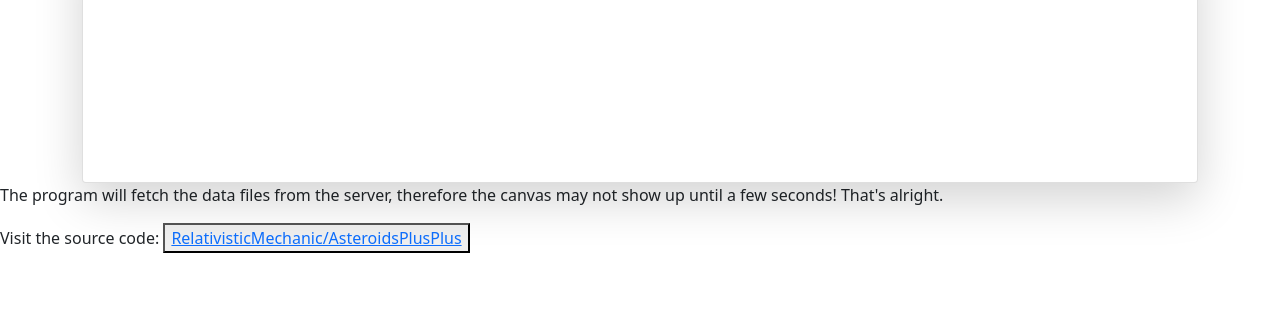
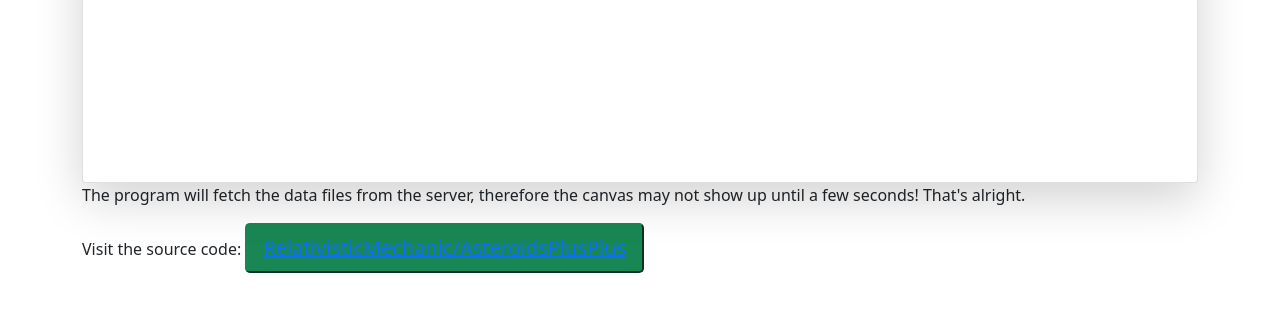
Before and after one commit to RelativisticMechanic/relativisticmechanic.github.io, a plain HTML site: page asteroidsplusplus/index.html in a window 1280 px wide. Shown: the part 130-442 px from the top of the page. Drawn offline with nearby package versions, Linux system fonts and the light colour scheme; no server answers.

Commit message:
Update index.html

```diff
--- a/asteroidsplusplus/index.html
+++ b/asteroidsplusplus/index.html
@@ -39,10 +39,11 @@
                 </div>
             </div>
         </div>
+        <div class="row">
+            <p>The program will fetch the data files from the server, therefore the canvas may not show up until a few seconds! That's alright.</p>
+            <p>Visit the source code: <button class="btn-success btn-lg"><a href="https://github.com/RelativisticMechanic/AsteroidsPlusPlus">RelativisticMechanic/AsteroidsPlusPlus</a></button></p>
+        </div>
     </div>
-
-    <p>The program will fetch the data files from the server, therefore the canvas may not show up until a few seconds! That's alright.</p>
-    <p>Visit the source code: <button><a href="https://github.com/RelativisticMechanic/AsteroidsPlusPlus">RelativisticMechanic/AsteroidsPlusPlus</a></button></p>
     <script src="https://cdnjs.cloudflare.com/ajax/libs/jquery/3.7.0/jquery.min.js"
         integrity="sha512-3gJwYpMe3QewGELv8k/BX9vcqhryRdzRMxVfq6ngyWXwo03GFEzjsUm8Q7RZcHPHksttq7/GFoxjCVUjkjvPdw=="
         crossorigin="anonymous" referrerpolicy="no-referrer"></script>
```
